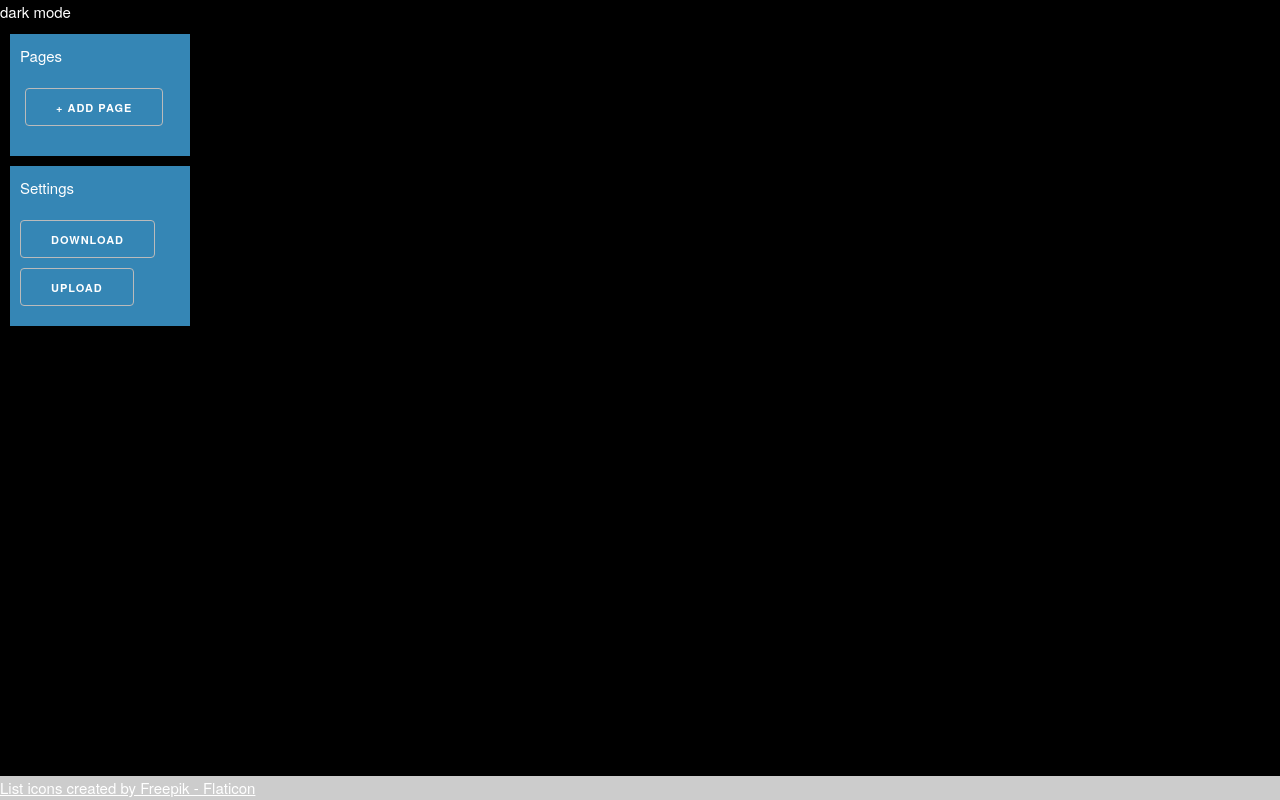
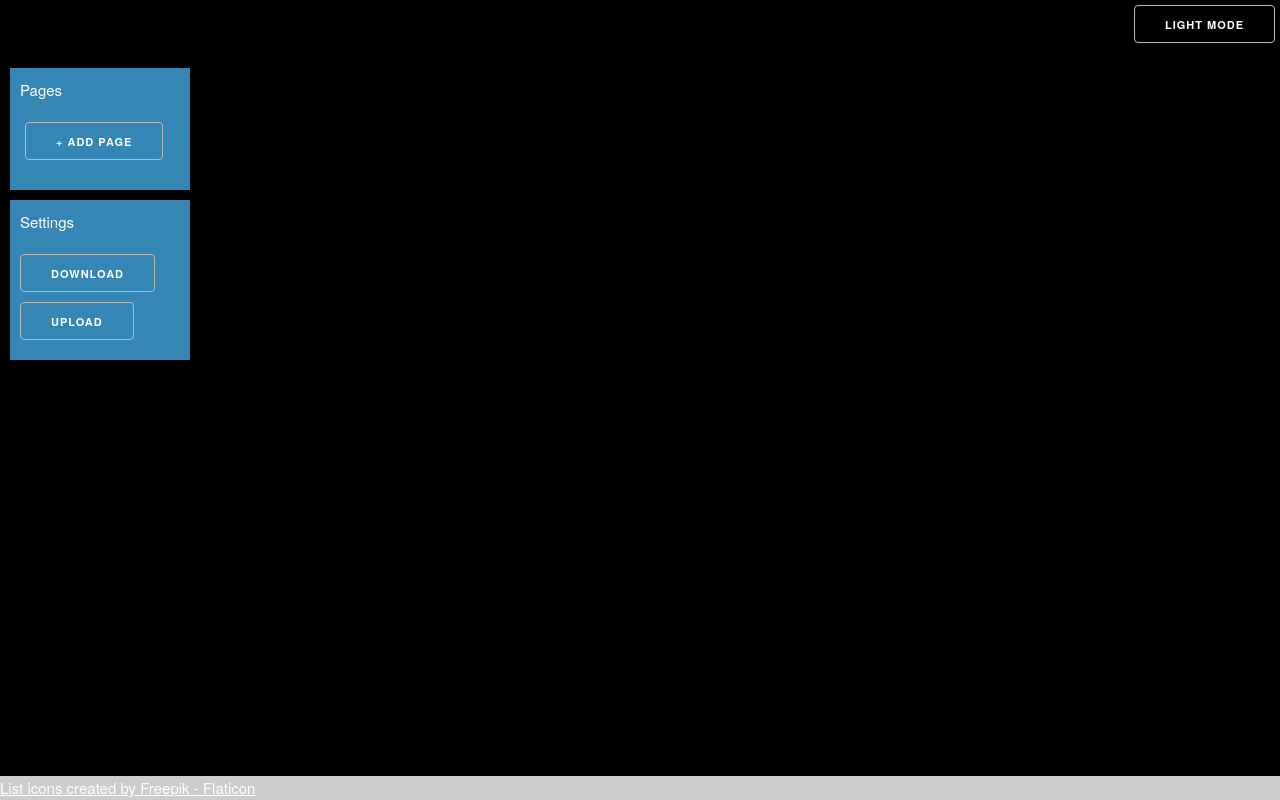
Before and after one commit to jsuryahyd/task-manager, a browser extension: page main.html in a window 1280 px wide. Drawn offline with Linux system fonts and the light colour scheme.

Commit message:
small style changes

```diff
--- a/main.html
+++ b/main.html
@@ -974,6 +974,11 @@ there.
       }
     </style>
     <style>
+      .ml-auto{
+        margin-left:auto
+      }
+    </style>
+    <style>
       html,
       *,
       *:before,
@@ -988,7 +993,9 @@ there.
         display: flex;
         flex-direction: column;
       }
-      #header {
+      .header {
+        display: flex;
+        padding: 0.5rem;
       }
       #main {
         display: flex;
@@ -1012,10 +1019,13 @@ there.
         inset:0;
         z-index: -1;
         opacity: 0;
+        overflow:auto;
+        height:50px;
       }
       .editor.show{
         z-index: 1;
-        opacity:1
+        opacity:1;
+        height: auto;
       }
 
       [data-theme="dark"] {
@@ -1027,6 +1037,17 @@ there.
       [data-theme="dark"] * {
         background-color: transparent;
         color: inherit;
+      }
+      #light-mode-toggle{
+        display:none
+      }
+
+      [data-theme="dark"] #dark-mode-toggle {
+        display: none;
+      }
+
+      [data-theme="dark"] #light-mode-toggle {
+        display: block;
       }
 
       [data-theme="dark"] input {
@@ -1069,7 +1090,13 @@ there.
     </style>
   </head>
   <body data-theme="dark">
-    <header class="header">dark mode</header>
+    <header class="header">
+<div class="ml-auto">
+  <button id="dark-mode-toggle">dark mode</button>
+<button id="light-mode-toggle">Light mode</button>
+</div>
+
+    </header>
     <div id="main">
       <aside>
         <ul id="main-list">
--- a/main.js
+++ b/main.js
@@ -66,6 +66,9 @@ async function saveToSync(e) {
 document.addEventListener("DOMContentLoaded", () => {
   //get all pages
   reconcilePages();
+
+  document.getElementById('dark-mode-toggle').addEventListener('click',()=>document.body.setAttribute('data-theme','dark'))
+  document.getElementById('light-mode-toggle').addEventListener('click',()=>document.body.setAttribute('data-theme','light'))
 
   // blur keyup paste
 
```
